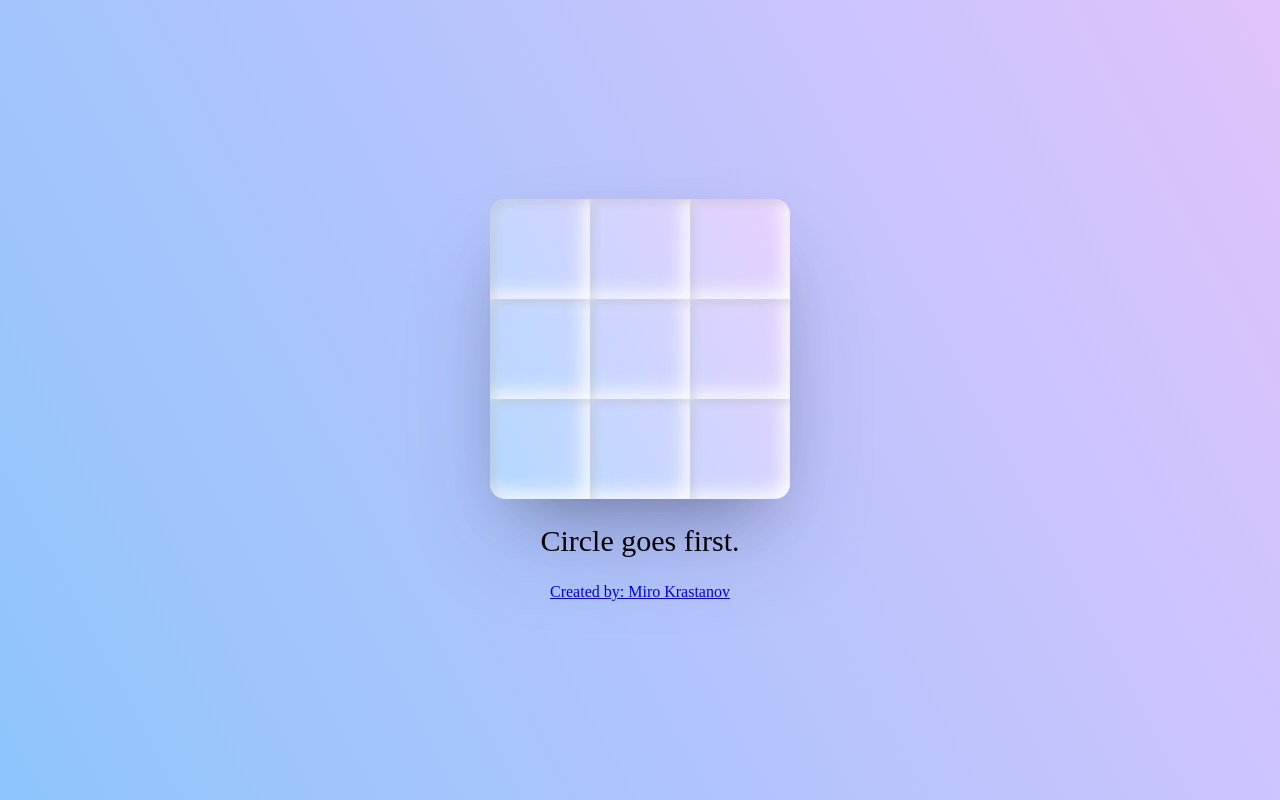
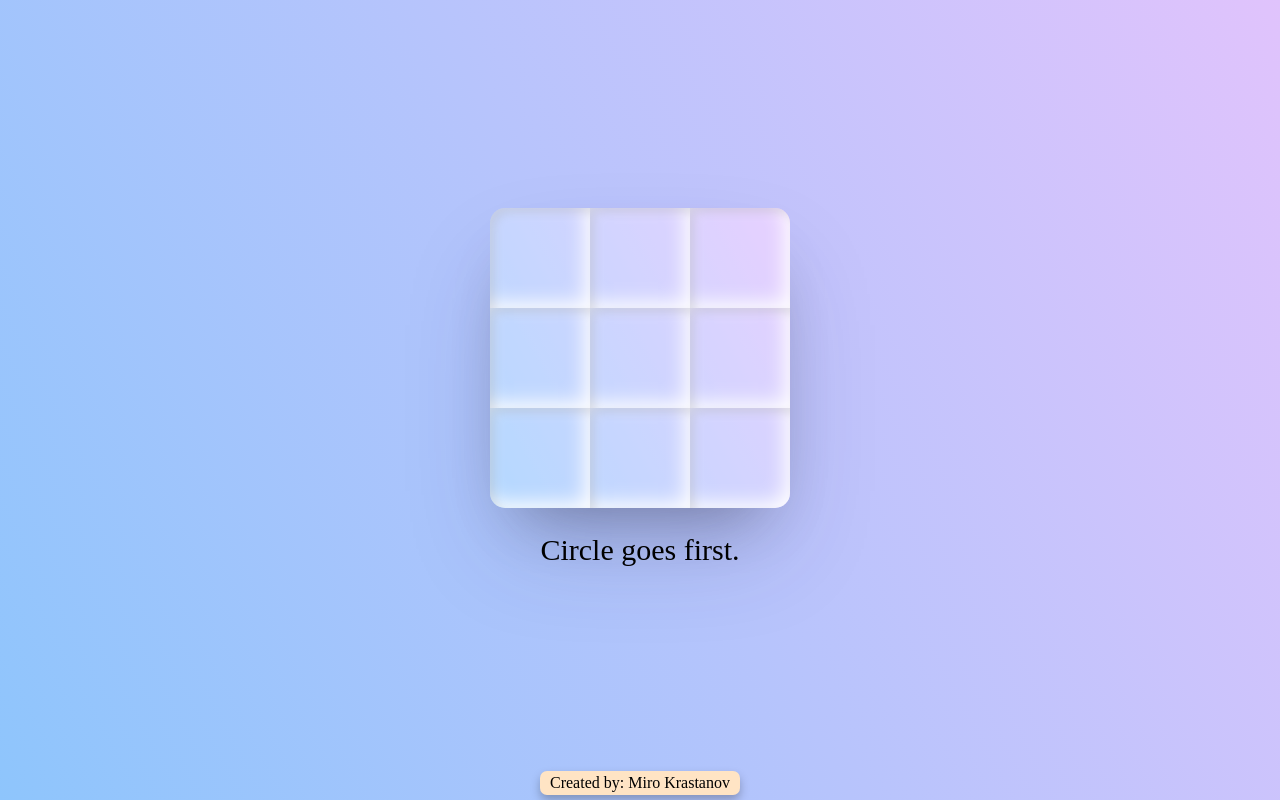
Before and after one commit to mirokrastanov/TicTacToe, a website with bundled scripts: page index.html in a window 1280 px wide. Built offline with nearby package versions, Linux system fonts and the light colour scheme.

Commit message:
Water-mark styles added

```diff
--- a/styles/style.css
+++ b/styles/style.css
@@ -136,3 +136,26 @@ body {
     display: none;
     margin-bottom: 10px;
 }
+
+#water-mark {
+    position: fixed;
+    bottom: 0px;
+    right: auto;
+    margin: 5px 10px;
+    background-color: bisque;
+    padding: 3px 10px;
+    border-radius: 7px;
+    box-shadow: 0px 5px 10px 0px rgba(0, 0, 0, 0.25);
+}
+
+#water-mark a {
+    text-decoration: none;
+    color: black;
+}
+
+#water-mark:hover {
+    cursor: pointer;
+    background-color: rgb(255, 199, 131);
+    box-shadow: 0px 10px 20px 2px rgba(0, 0, 0, 0.5);
+    transform: scale(1.2);
+}
```
